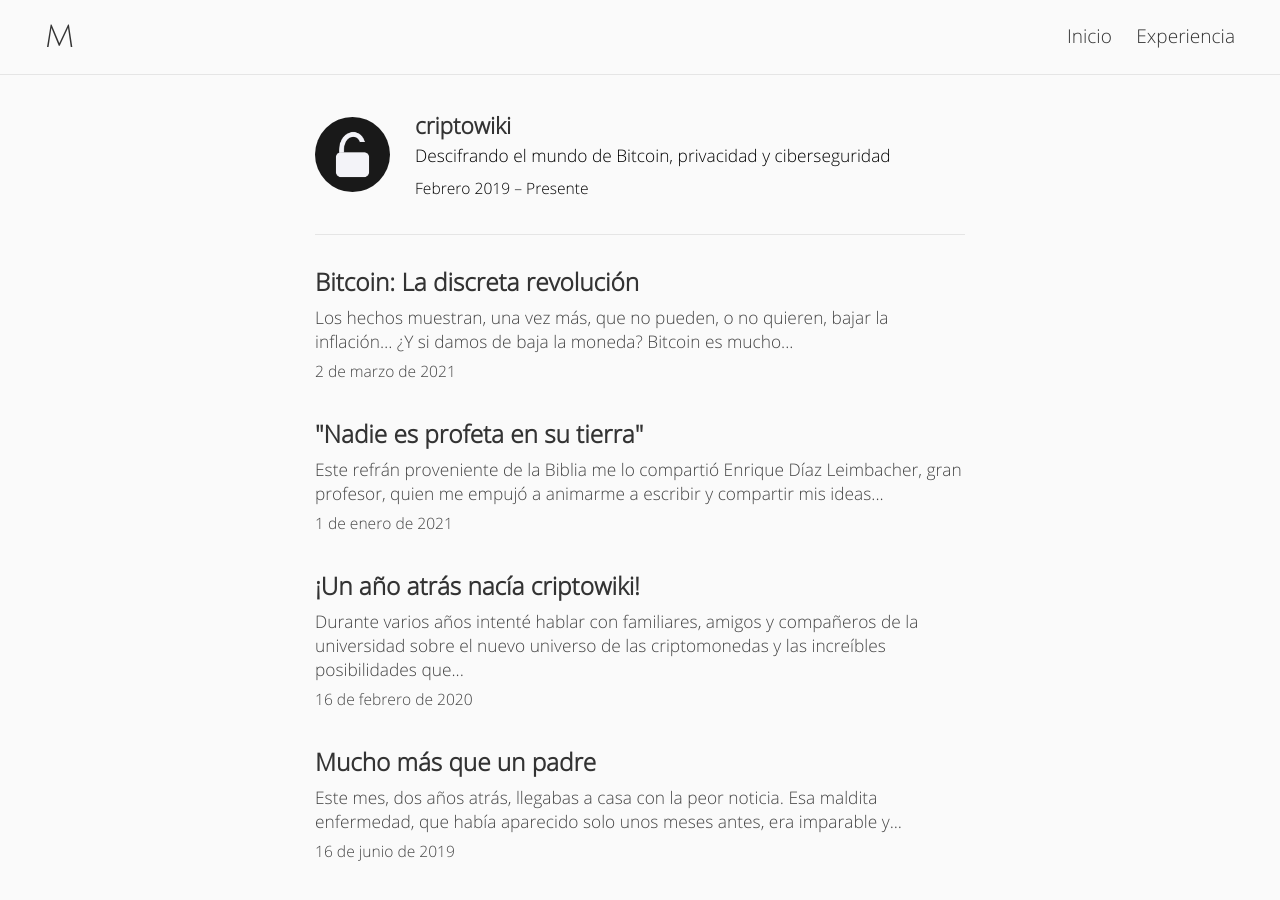
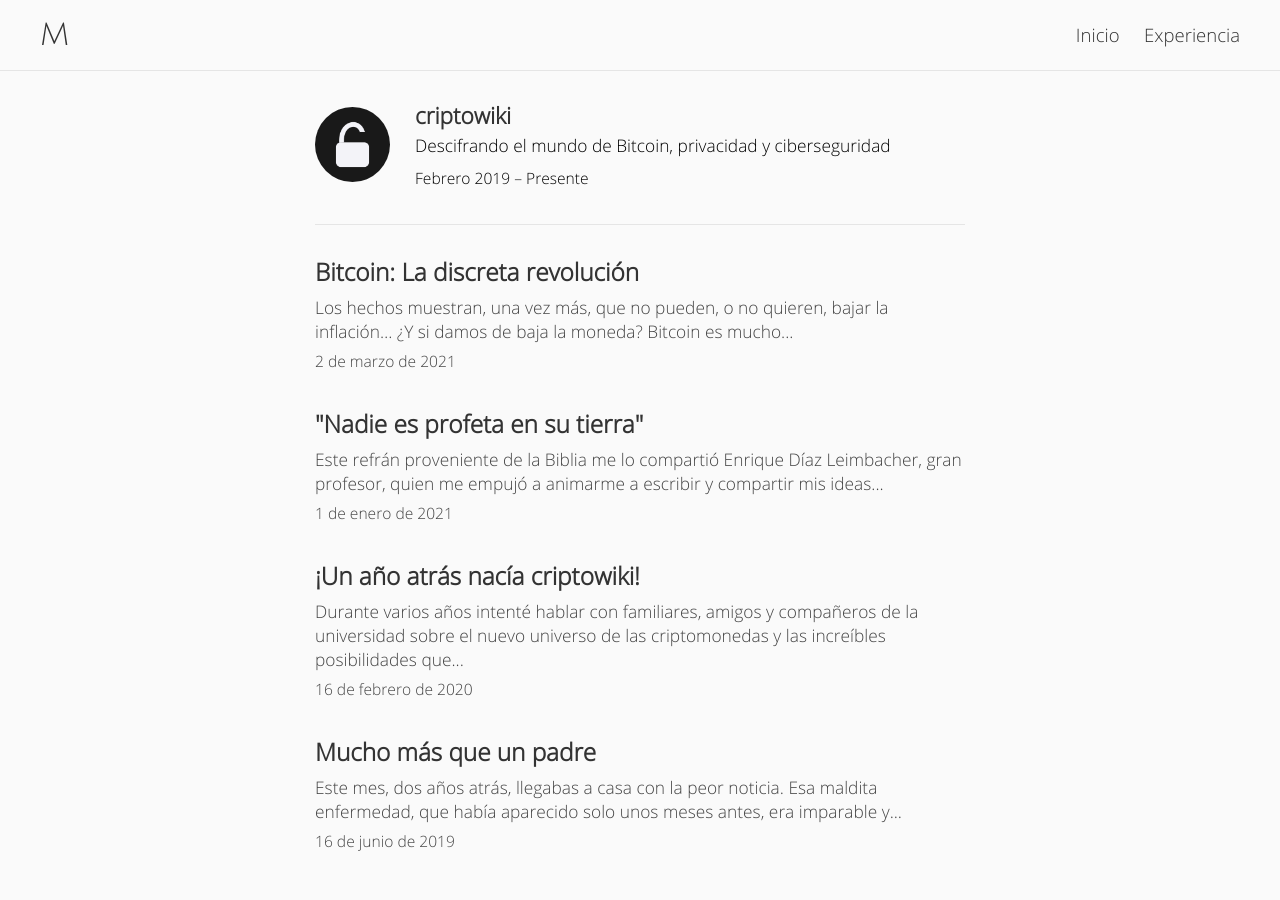
Before and after one commit to martinmorando/martinmorando.github.io, a Jekyll site: the page built from index.html, in a window 1280 px wide and 982 px high. Shown: the top 900 px of the window. Built offline with Jekyll 4.4.1, drawn with Linux system fonts in a browser that asks for light colours.

Commit message:
reduce header (#6)

```diff
--- a/assets/css/main.css
+++ b/assets/css/main.css
@@ -138,7 +138,7 @@
 
 #site-title {
     float: left;
-    margin: 20px 0px 20px 45px !important;
+    margin: 18px 0px 18px 40px !important;
 	font-family: 'Julius Sans One', sans-serif;
     font-weight: 400;
     font-size: 1.8em;
@@ -151,11 +151,11 @@
 
 #site-nav {
     float: right;
-    margin: 23px 45px 0 0;
+    margin: 22px 40px 0 0;
 }
 
 #site-nav a {
-    font-size: 1.1em;
+    font-size: 1.07em;
     text-decoration: none;
 }
 
@@ -175,8 +175,8 @@
 
 #page-content {
     flex: 1;
-    padding-top: 45px;
-    margin-top: 50px;
+    padding-top: 40px;
+    margin-top: 45px;
 }
 
 #site-footer {
```
